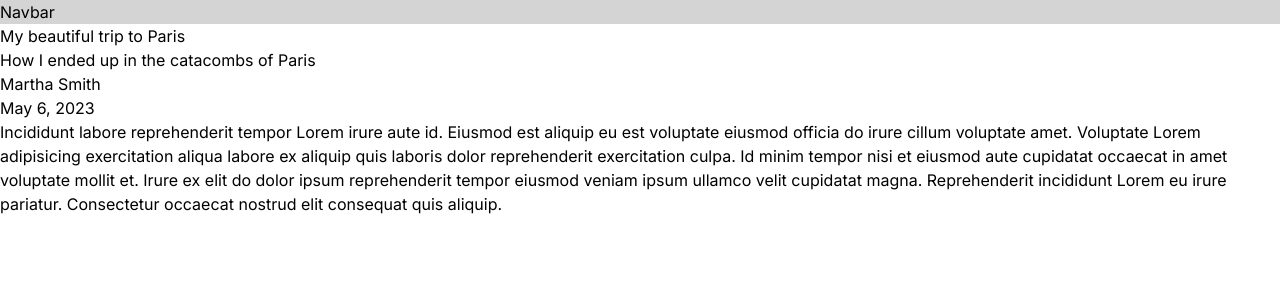
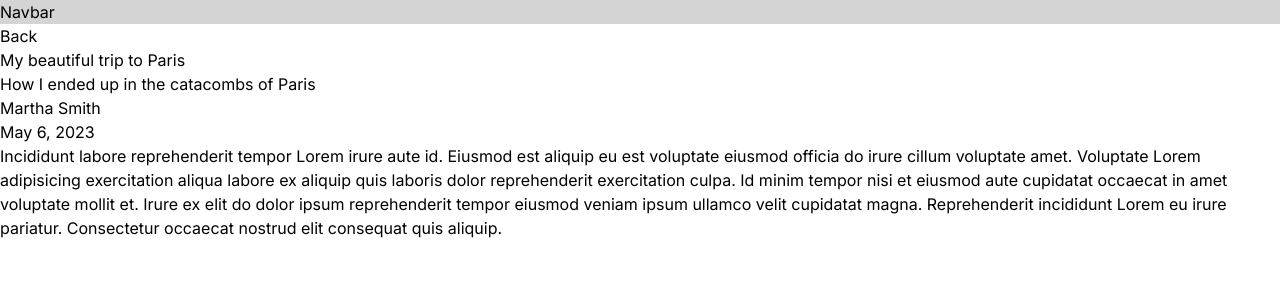
Before and after one commit to ad9311/voyages, a Next.js app: page /posts/1 in a window 1280 px wide. Shown: the top 300 px of the page. Built offline with nearby package versions, Linux system fonts and the light colour scheme.

Commit message:
Implement not-found for undefined post

```diff
--- /dev/null
+++ b/app/not-found.tsx
@@ -0,0 +1,9 @@
+import React from 'react'
+
+function NotFound() {
+  return (
+    <main>NotFound</main>
+  )
+}
+
+export default NotFound
--- a/app/posts/[id]/page.tsx
+++ b/app/posts/[id]/page.tsx
@@ -1,22 +1,31 @@
 import content from '@/app/content/posts.json';
 import { Params } from 'next/dist/shared/lib/router/utils/route-matcher';
 import PostContent from './PostContent';
+import Link from 'next/link';
+import { notFound } from 'next/navigation';
 
 async function getPost(id: number | string) {
   if (Number.isInteger(Number(id))) {
     const post = content.posts.find(p => p.id === Number(id));
     return post;
   }
+
   return undefined;
 }
 
 async function PostContentPage({ params }: { params: Params}) {
   const post = await getPost(params.id);
+  if (!post) {
+    notFound();
+  }
 
   return (
-    <>
-      {post ? <PostContent {...post} /> : <div>HOLA</div>}
-    </>
+    <main>
+      <section>
+        <Link href="/">Back</Link>
+        <PostContent {...post} />
+      </section>
+    </main>
   )
 }
 
```
